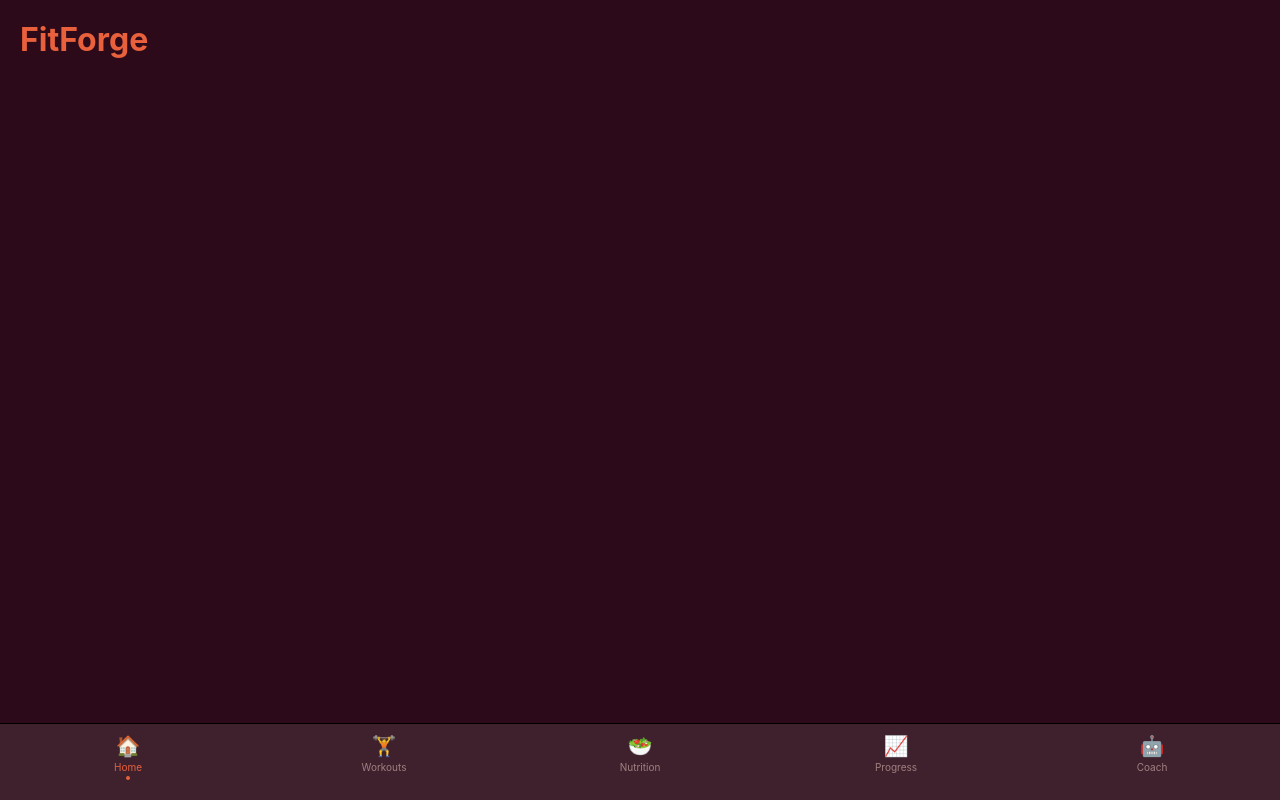
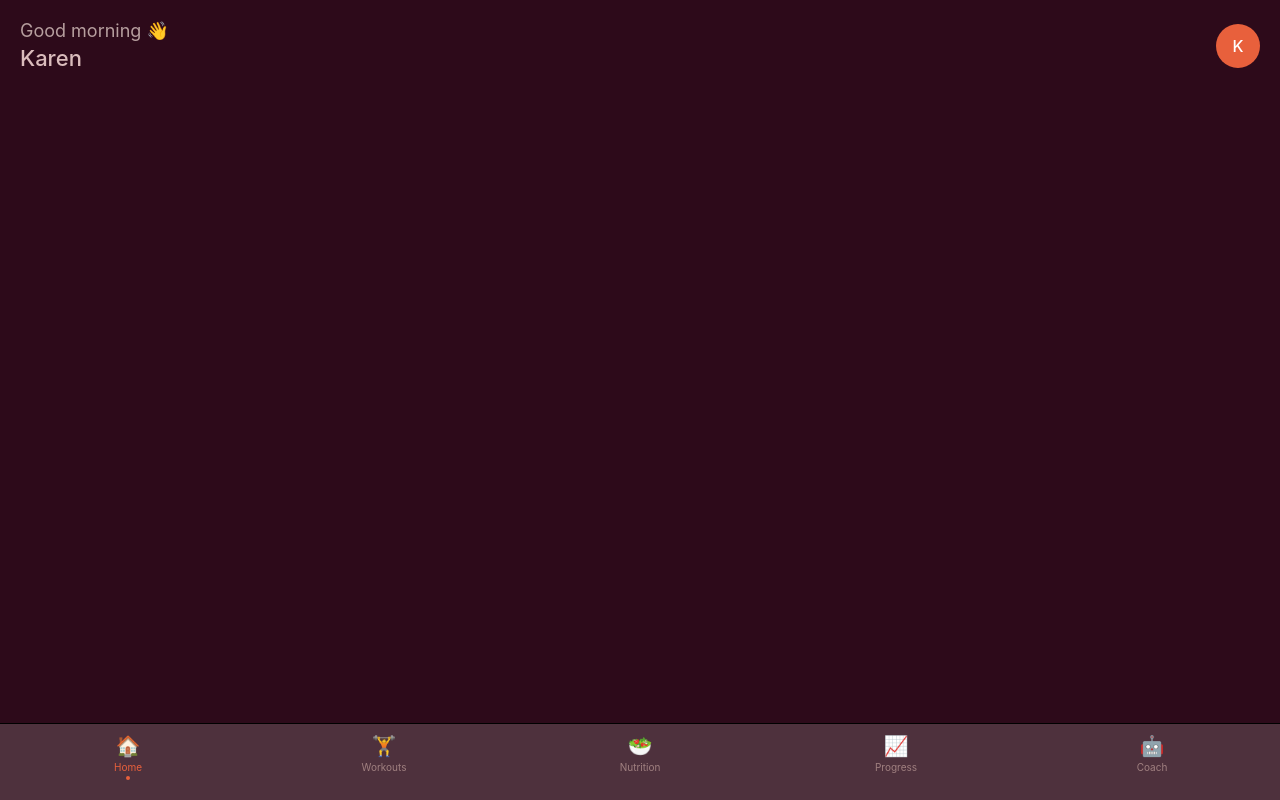
Before and after one commit to karenmahrous/fitforge, a React (Vite) app in the folder client/: page / in a window 1280 px wide. Built offline with nearby package versions, Linux system fonts and the light colour scheme.

Commit message:
Implemented Dashboard component with the greeting and avatar

```diff
--- a/client/src/App.tsx
+++ b/client/src/App.tsx
@@ -1,10 +1,11 @@
 import Navbar from "./Components/Navbar"
+import Dashboard from "./Components/Dashboard"
 
 function App() {
   return (
     <div style={{ backgroundColor: '#2d0a1a', minHeight: '100vh' }}>
-      <h1 style={{ color: '#E8603C', padding: '20px', textAlign: 'left'}}>FitForge</h1>
       <Navbar />
+      <Dashboard />
     </div>
   )
 }
--- /dev/null
+++ b/client/src/Components/Dashboard.tsx
@@ -0,0 +1,35 @@
+function Dashboard(){
+    return(
+        <>
+
+
+            <div style = {{
+                display: 'flex',
+                justifyContent: 'space-between',
+                alignItems: 'center',
+                padding: '20px'
+            }}>
+                <div>
+                    <p style={{ color: '#b79f9f', fontSize: '18px'}}>Good morning 👋</p>
+                    <h2 style={{ color: '#dabcbc', fontSize: '22px', fontWeight: '500', marginTop: '4px'}}>Karen</h2>
+                </div>
+
+                <div style ={{
+                    width: '44px',
+                    height: '44px',
+                    borderRadius: '100%',
+                    backgroundColor: '#E8603C',
+                    display: 'flex',
+                    alignItems: 'center',
+                    justifyContent: 'center',
+                    color: '#fff',
+                    fontWeight: '500',
+                    fontSize: '16px',}}>
+                    K
+                </div>
+        </div>
+    </>
+    )
+}
+
+export default Dashboard
--- a/client/src/Components/Navbar.tsx
+++ b/client/src/Components/Navbar.tsx
@@ -6,7 +6,7 @@ function Navbar(){
             left: '50%',
             transform: 'translateX(-50%)',
             width: '100%',
-            backgroundColor: '#3f212e',
+            backgroundColor: '#4e313d',
             borderTop: '0.5px solid #000000',
             display: 'flex',
             padding: '10px 0 20px'
```
